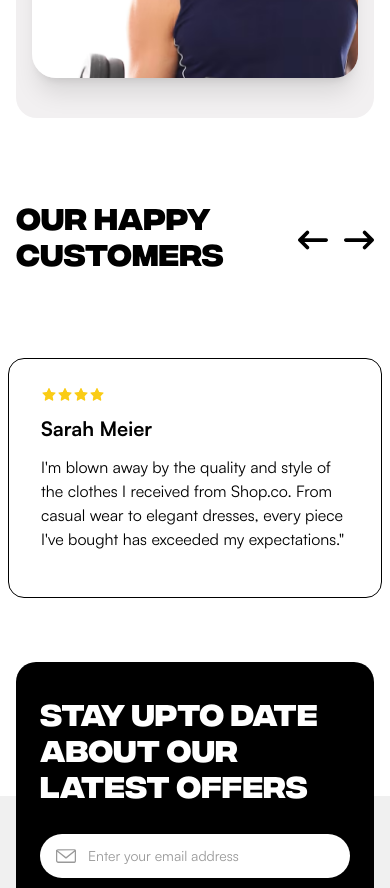
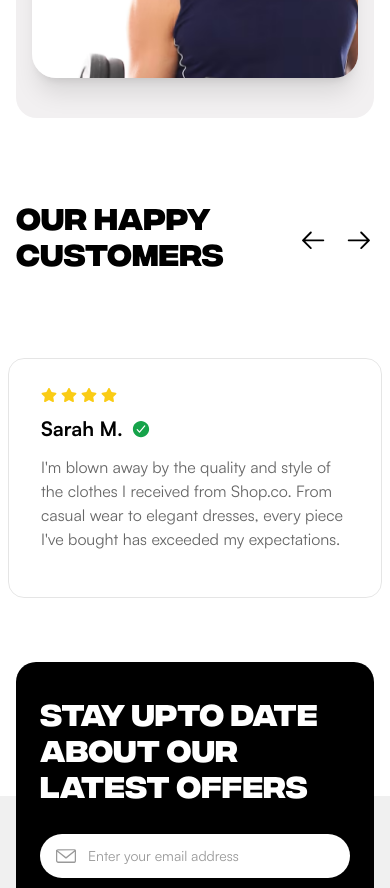
Before and after one commit to WebDev-MAP/E-Commerce, a React (Vite) app: page / in a window 390 px wide. Shown: the part 3160-4048 px from the top of the page. Built offline with nearby package versions, Linux system fonts and the light colour scheme.

Commit message:
Refactor Navbar and Popup components for improved styling and responsiveness

```diff
--- a/src/components/CustomerCard.jsx
+++ /dev/null
@@ -1,29 +0,0 @@
-import { reviews } from '../data/products'
-import { AiFillStar } from 'react-icons/ai'
-
-function CustomerCard() {
-  return (
-    <div className="flex gap-10">
-      {reviews.map((review) => {
-        const n = review.stars
-        const stars = [...Array(n)].map((i) => {
-          return (
-            <div>
-              <AiFillStar className="text-yellow-400" key={i} />
-            </div>
-          )
-        })
-
-        return (
-          <div className="mb-16 mt-10 flex h-fit w-[400px] flex-col justify-center space-y-3 rounded-2xl border border-black px-8 font-satoshi_regular text-base">
-            <div className="flex">{stars}</div>
-            <h4 className="font-satoshi_bold text-xl">{review.name}</h4>
-
-            <p>{review.review}</p>
-          </div>
-        )
-      })}
-    </div>
-  )
-}
-export default CustomerCard
--- a/src/components/CustomerReviews.jsx
+++ b/src/components/CustomerReviews.jsx
@@ -1,24 +1,110 @@
-import Slick from './Slick'
-// import { FaArrowRightLong } from 'react-icons/fa6'
-// import { FaArrowLeftLong } from 'react-icons/fa6'
+import React, { useRef } from 'react'
+// slick
+import Slider from 'react-slick'
+import 'slick-carousel/slick/slick.css'
+import 'slick-carousel/slick/slick-theme.css'
+// react-icons
+import { reviews } from '../data/reviews'
+import { AiFillStar } from 'react-icons/ai'
+import { GoArrowLeft, GoArrowRight } from 'react-icons/go'
+import { IoCheckmarkCircle } from 'react-icons/io5'
+import { FaStar } from 'react-icons/fa'
+
 function CustomerReviews() {
+  const settings = {
+    dots: true,
+    infinite: true,
+    slidesToShow: 3,
+    slidesToScroll: 2,
+
+    responsive: [
+      {
+        breakpoint: 1024,
+        settings: {
+          slidesToShow: 2,
+          slidesToScroll: 2,
+          infinite: true,
+          dots: true,
+        },
+      },
+      {
+        breakpoint: 600,
+        settings: {
+          slidesToShow: 1,
+          slidesToScroll: 1,
+          initialSlide: 2,
+        },
+      },
+      {
+        breakpoint: 480,
+        settings: {
+          slidesToShow: 1,
+          slidesToScroll: 1,
+        },
+      },
+    ],
+  }
+
+  const ref = useRef(null)
+
+  const handleNextSlide = () => {
+    ref.current.slickNext()
+  }
+
+  const handlePrevSlide = () => {
+    ref.current.slickPrev()
+  }
+
   return (
     <>
-      {/* <section className="mx-4 flex lg:mx-24 ">
+      {/* Header */}
+      <section className="mx-4 flex lg:mx-24  ">
         <div className="mb-12 mt-16 flex  w-full items-center justify-between text-start font-integral_cf text-3xl md:text-5xl">
           <h2 className="">OUR HAPPY CUSTOMERS</h2>
-          <div className="flex gap-4 pt-3">
-            <button>
-              <FaArrowLeftLong />
+          <div className="flex gap-4 pt-3 text-3xl">
+            <button onClick={handlePrevSlide}>
+              <GoArrowLeft />
             </button>{' '}
-            <button>
-              <FaArrowRightLong />
+            <button onClick={handleNextSlide}>
+              <GoArrowRight />
             </button>
           </div>
         </div>
-      </section> */}
-      <Slick />
+      </section>
+
+      <div className="mx-auto max-w-[1440px]  overflow-hidden lg:mx-[100px]">
+        <Slider {...settings} ref={ref}>
+          {reviews.map((review) => {
+            // stars
+
+            const sterne = [...Array(review.stars)].map((index) => {
+              return <FaStar key={index} className="mr-1 text-yellow-400" />
+            })
+
+            // cardcomponent
+            return (
+              <div key={review.id}>
+                <div className="mx-2  mb-16 mt-10 flex h-[240px] flex-col items-start space-y-3  rounded-2xl border border-black/10 px-8 pt-7 font-satoshi_regular text-base">
+                  <div className="flex">{sterne}</div>
+                  <div className="flex items-center">
+                    <h4 className="font-satoshi_bold text-xl">
+                      {review.firstname} {review.lastname.charAt(0)}.
+                    </h4>
+                    <div className="pl-2">
+                      {review.verified && (
+                        <IoCheckmarkCircle className="text-xl text-green-600" />
+                      )}
+                    </div>
+                  </div>
+                  <p className="  opacity-60">{review.review}</p>
+                </div>
+              </div>
+            )
+          })}
+        </Slider>
+      </div>
     </>
   )
 }
+
 export default CustomerReviews
--- a/src/components/Navbar.jsx
+++ b/src/components/Navbar.jsx
@@ -30,7 +30,7 @@ function Navbar() {
 
       {/* Navbar */}
       <nav
-        className={`z-10 bg-white transition-all duration-500 ease-out ${menuIsOpen ? '  h-64 ' : 'h-16 '}`}
+        className={` z-10 bg-white transition-all duration-500 ease-out ${menuIsOpen ? '  h-64 ' : 'h-16 '}`}
       >
         <div className="relative mx-auto flex min-h-16 max-w-[1440px] items-center px-4  lg:px-0 ">
           {/* Burgermenu */}
--- a/src/components/Popup.jsx
+++ b/src/components/Popup.jsx
@@ -6,7 +6,7 @@ function Popup() {
 
   return (
     panelIsOpen && (
-      <div className=" flex h-10 items-center justify-center bg-black p-4  font-satoshi_regular text-[10px] text-white sm:px-20 sm:text-sm">
+      <div className=" flex h-10 w-full items-center justify-center bg-black  p-4 font-satoshi_regular text-[10px] text-white sm:px-20 sm:text-sm">
         <p>
           Sign up and get 20% off to your first order.{' '}
           <span className=" cursor-pointer font-satoshi_bold underline underline-offset-2">
--- /dev/null
+++ b/src/components/RatingReview.jsx
@@ -0,0 +1,24 @@
+function RatingReview({ rating, setRating }) {
+  return (
+    <div>
+      {[1, 2, 3, 4, 5].map((star) => {
+        return (
+          <span
+            className="start cursor-pointer text-3xl"
+            style={{
+              color: rating >= star ? 'gold' : 'gray',
+            }}
+            onClick={() => {
+              setRating(star)
+            }}
+          >
+            {' '}
+            ★{' '}
+          </span>
+        )
+      })}
+    </div>
+  )
+}
+
+export default RatingReview
--- a/src/components/Slick.jsx
+++ /dev/null
@@ -1,101 +0,0 @@
-import React, { useRef } from 'react'
-import Slider from 'react-slick'
-import 'slick-carousel/slick/slick.css'
-import 'slick-carousel/slick/slick-theme.css'
-import { reviews } from '../data/products'
-import { AiFillStar } from 'react-icons/ai'
-
-import { FaArrowRightLong } from 'react-icons/fa6'
-import { FaArrowLeftLong } from 'react-icons/fa6'
-
-function Slick() {
-  const settings = {
-    dots: true,
-    infinite: true,
-    slidesToShow: 3,
-    slidesToScroll: 2,
-
-    responsive: [
-      {
-        breakpoint: 1024,
-        settings: {
-          slidesToShow: 2,
-          slidesToScroll: 2,
-          infinite: true,
-          dots: true,
-        },
-      },
-      {
-        breakpoint: 600,
-        settings: {
-          slidesToShow: 1,
-          slidesToScroll: 1,
-          initialSlide: 2,
-        },
-      },
-      {
-        breakpoint: 480,
-        settings: {
-          slidesToShow: 1,
-          slidesToScroll: 1,
-        },
-      },
-    ],
-  }
-
-  const ref = useRef(null)
-
-  const handleNextSlide = () => {
-    ref.current.slickNext()
-  }
-
-  const handlePrevSlide = () => {
-    ref.current.slickPrev()
-  }
-
-  return (
-    <>
-      <section className="mx-4 flex lg:mx-24 ">
-        <div className="mb-12 mt-16 flex  w-full items-center justify-between text-start font-integral_cf text-3xl md:text-5xl">
-          <h2 className="">OUR HAPPY CUSTOMERS</h2>
-          <div className="flex gap-4 pt-3">
-            <button onClick={handlePrevSlide}>
-              <FaArrowLeftLong />
-            </button>{' '}
-            <button onClick={handleNextSlide}>
-              <FaArrowRightLong />
-            </button>
-          </div>
-        </div>
-      </section>
-
-      <div className="mx-auto max-w-[1440px]  overflow-hidden">
-        <Slider {...settings} ref={ref}>
-          {reviews.map((review) => {
-            const n = review.stars
-            const stars = [...Array(n)].map((i) => {
-              return (
-                <div>
-                  <AiFillStar className="text-yellow-400" key={i} />
-                </div>
-              )
-            })
-            // cardcomponent
-            return (
-              <div className="">
-                <div className="mx-2  mb-16 mt-10 flex h-[240px]  flex-col items-start space-y-3 rounded-2xl border border-black px-8 pt-7 font-satoshi_regular text-base">
-                  <div className="flex">{stars}</div>
-                  <h4 className="font-satoshi_bold text-xl">{review.name}</h4>
-
-                  <p>{review.review}</p>
-                </div>
-              </div>
-            )
-          })}
-        </Slider>
-      </div>
-    </>
-  )
-}
-
-export default Slick
--- /dev/null
+++ b/src/components/Stars.jsx
@@ -0,0 +1,15 @@
+import { useState } from 'react'
+
+import RatingReview from './RatingReview'
+
+function Stars() {
+  const [rating, setRating] = useState(0)
+  return (
+    <>
+      <div>
+        <RatingReview rating={rating} setRating={setRating} />
+      </div>
+    </>
+  )
+}
+export default Stars
--- a/src/data/products.js
+++ b/src/data/products.js
@@ -80,39 +80,3 @@ export const products = [
     stars: 4,
   },
 ]
-
-export const reviews = [
-  {
-    stars: 4,
-    name: 'Sarah Meier',
-    review: `I'm blown away by the quality and style of the clothes I received from Shop.co. From casual wear to elegant dresses, every piece I've bought has exceeded my expectations."`,
-    verified: true,
-  },
-  {
-    stars: 5,
-    name: 'John Doe',
-    review:
-      'I absolutely love the products from Shop.co! The quality is top-notch and the prices are unbeatable. Highly recommended!',
-    verified: true,
-  },
-  {
-    stars: 3,
-    name: 'Jane Smith',
-    review:
-      'The clothes I bought from Shop.co are decent, but nothing extraordinary. The prices are reasonable though.',
-    verified: false,
-  },
-  {
-    stars: 5,
-    name: 'Alex Johnson',
-    review:
-      'Shop.co has the best selection of clothes. I always find something I love!',
-    verified: true,
-  },
-  {
-    stars: 4,
-    name: 'Emily Brown',
-    review: `I'm a loyal customer of Shop.co. The quality and variety of their products are unmatched.`,
-    verified: true,
-  },
-]
--- /dev/null
+++ b/src/data/reviews.js
@@ -0,0 +1,44 @@
+export const reviews = [
+  {
+    stars: 4,
+    firstname: 'Sarah',
+    lastname: 'Meier',
+    review: `I'm blown away by the quality and style of the clothes I received from Shop.co. From casual wear to elegant dresses, every piece I've bought has exceeded my expectations.`,
+    verified: true,
+  },
+  {
+    stars: 5,
+
+    review:
+      'I absolutely love the products from Shop.co! The quality is top-notch and the prices are unbeatable. Highly recommended!',
+    verified: true,
+    firstname: 'John',
+    lastname: 'Doe',
+  },
+  {
+    stars: 3,
+
+    review:
+      'The clothes I bought from Shop.co are decent, but nothing extraordinary. The prices are reasonable though.',
+    verified: false,
+    firstname: 'Jane',
+    lastname: 'Smith',
+  },
+  {
+    stars: 5,
+
+    review:
+      'Shop.co has the best selection of clothes. I always find something I love!',
+    verified: true,
+    firstname: 'Alex',
+    lastname: 'Johnson',
+  },
+  {
+    stars: 4,
+
+    review: `I'm a loyal customer of Shop.co. The quality and variety of their products are unmatched.`,
+    verified: true,
+    firstname: 'Emily',
+    lastname: 'Brown',
+  },
+]
```
